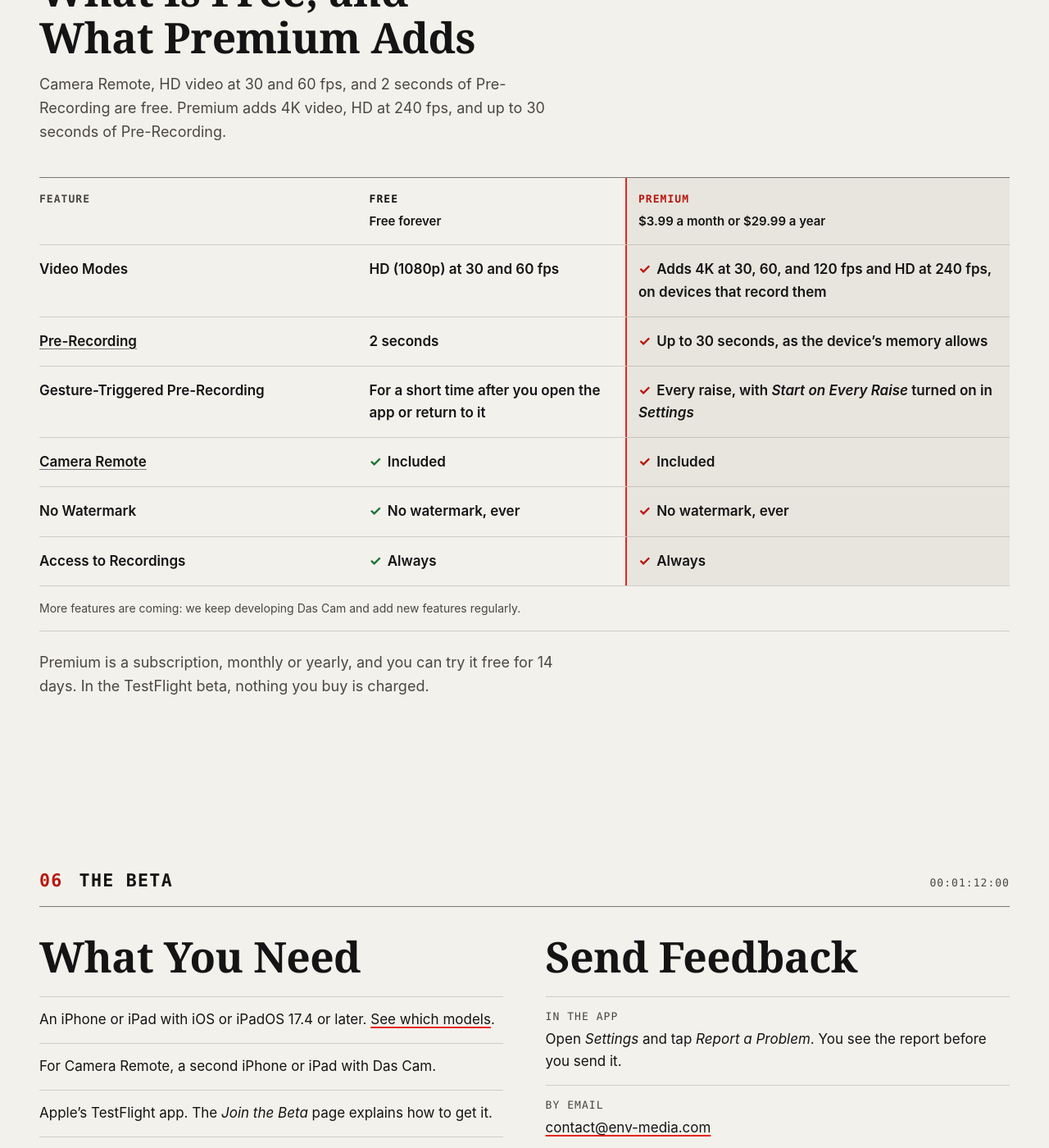
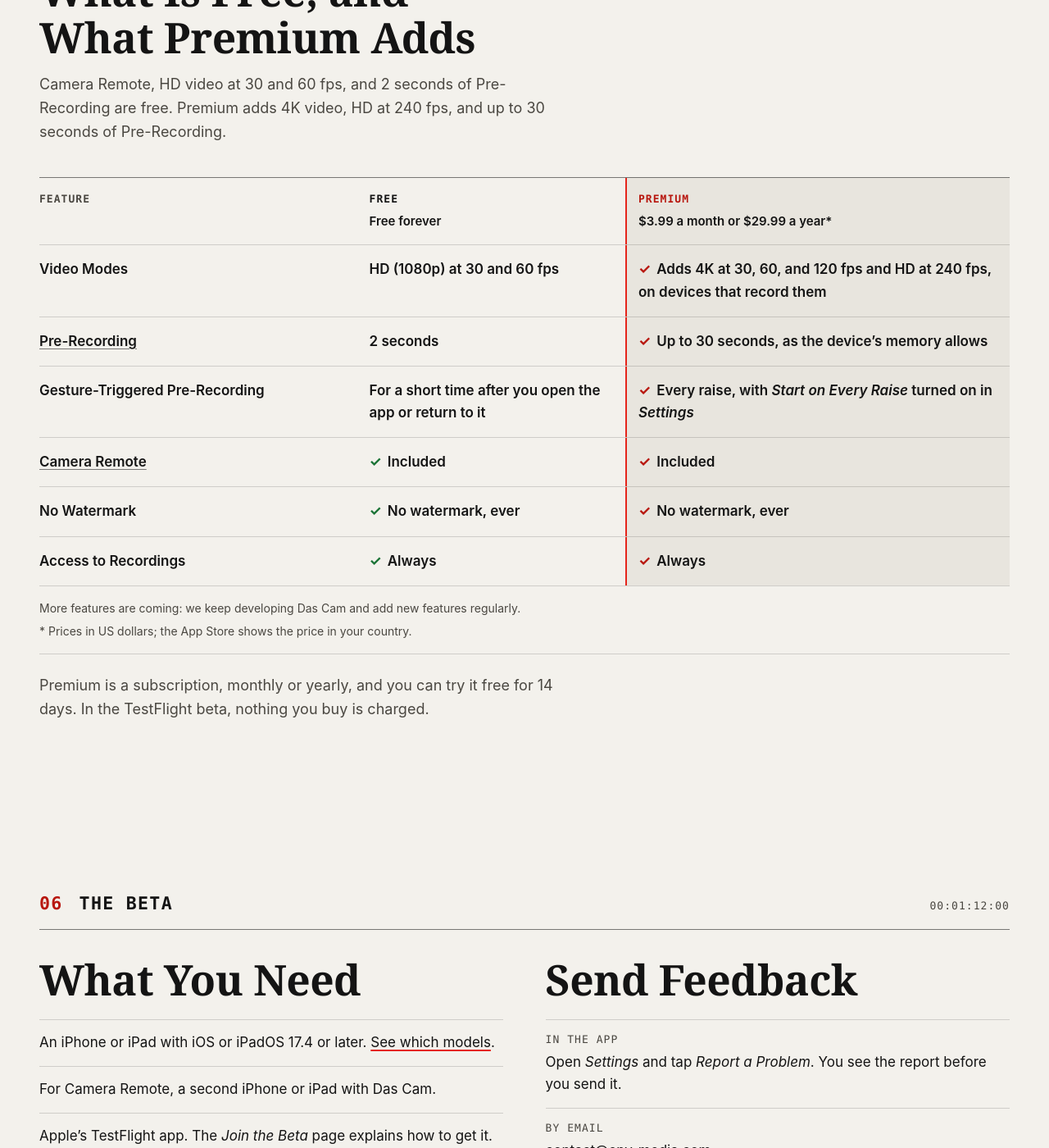
Before and after one commit to env-media/das-cam, a Jekyll site: the page index.html, which Jekyll copies as it is, in a window 1280 px wide and 1400 px high, scrolled down 6454 px. Shown: the whole window at 82% size. Built offline with Jekyll 4.4.1, drawn with Linux system fonts in a browser that asks for light colours.

Commit message:
WEB-PRICE2: an asterisk after the price, and its note on a new line under the table (AJ)
Co-Authored-By: Claude Opus 5.5 (1M context, M4 lane, DSC M4 arbiter #75, session e2694c4b) <noreply@anthropic.com>

```diff
--- a/assets/site.css
+++ b/assets/site.css
@@ -858,6 +858,8 @@ html.lb-open { overflow: hidden; }
 .tiers td.free { color: var(--ink); font-weight: 600; }
 .tiers td.free .tick { color: var(--green); }
 .tiers td.more { font-size: 0.875rem; color: var(--ink-2); }
+/* WEB-PRICE2: the price note, a new line in the MORE row's own font. */
+.tiers td.more .price-note { display: block; margin-top: 0.35rem; }
 /* WEB-TABLE2: a feature name that links to its section, a quiet link that turns red on hover. */
 .tiers a.tiers-link { text-decoration-color: var(--rule-strong); text-decoration-thickness: 1px; }
 .tiers a.tiers-link:hover { text-decoration-color: var(--red); }
--- a/index.html
+++ b/index.html
@@ -267,7 +267,7 @@
       <h2 id="premium-title">What Is Free, and What Premium Adds</h2>
       <p class="intro">Camera Remote, HD video at 30 and 60 fps, and 2 seconds of Pre-Recording are free. Premium adds 4K video, HD at 240 fps, and up to 30 seconds of Pre-Recording.</p>
       <table class="tiers">
-        <thead><tr><th scope="col">Feature</th><th scope="col" class="free">Free <span class="price">Free forever</span></th><th scope="col" class="premium">Premium <span class="price">$3.99 a month or $29.99 a year</span></th></tr></thead>
+        <thead><tr><th scope="col">Feature</th><th scope="col" class="free">Free <span class="price">Free forever</span></th><th scope="col" class="premium">Premium <span class="price">$3.99 a month or $29.99 a year*</span></th></tr></thead>
         <tbody>
           <tr id="tier-video"><th scope="row">Video Modes</th><td class="free" data-label="Free">HD (1080p) at 30 and 60 fps</td><td class="premium" data-label="Premium"><span class="tick" aria-hidden="true">&#10003;</span>Adds 4K at 30, 60, and 120 fps and HD at 240 fps, on devices that record them</td></tr>
           <tr id="tier-preRecording"><th scope="row"><a class="tiers-link" href="#features">Pre-Recording</a></th><td class="free" data-label="Free">2 seconds</td><td class="premium" data-label="Premium"><span class="tick" aria-hidden="true">&#10003;</span>Up to 30 seconds, as the device’s memory allows</td></tr>
@@ -276,7 +276,7 @@
           <tr id="tier-noWatermark"><th scope="row">No Watermark</th><td class="free" data-label="Free"><span class="tick" aria-hidden="true">&#10003;</span>No watermark, ever</td><td class="premium" data-label="Premium"><span class="tick" aria-hidden="true">&#10003;</span>No watermark, ever</td></tr>
           <tr id="tier-recordings"><th scope="row">Access to Recordings</th><td class="free" data-label="Free"><span class="tick" aria-hidden="true">&#10003;</span>Always</td><td class="premium" data-label="Premium"><span class="tick" aria-hidden="true">&#10003;</span>Always</td></tr>
         </tbody>
-        <tfoot><tr><td colspan="3" class="more">More features are coming: we keep developing Das Cam and add new features regularly.</td></tr></tfoot>
+        <tfoot><tr><td colspan="3" class="more">More features are coming: we keep developing Das Cam and add new features regularly.<span class="price-note">* Prices in US dollars; the App Store shows the price in your country.</span></td></tr></tfoot>
       </table>
       <p class="intro">Premium is a subscription, monthly or yearly, and you can try it free for 14 days. In the TestFlight beta, nothing you buy is charged.</p>
     </div>
```
